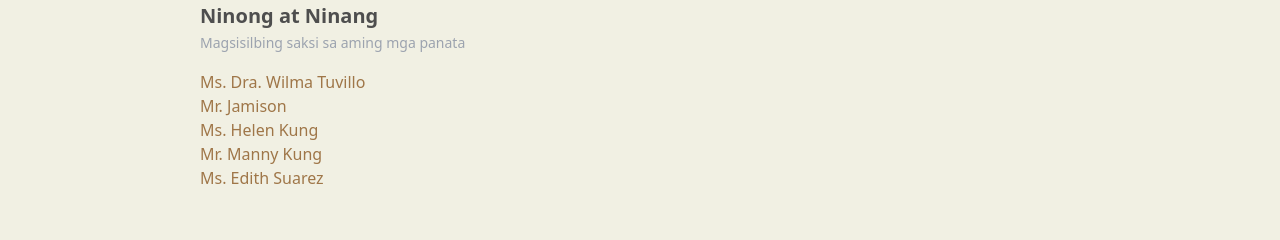
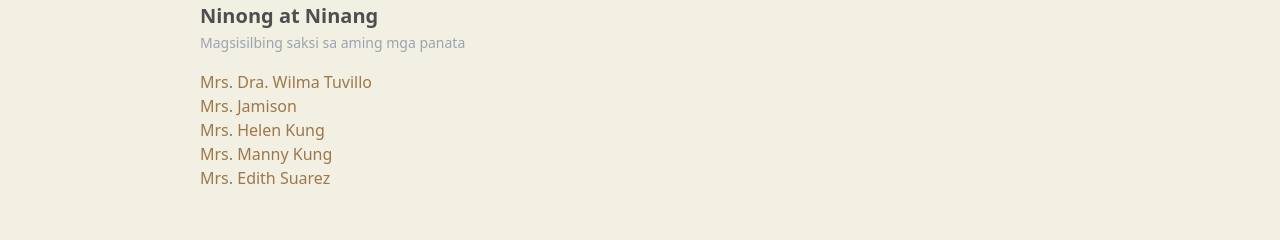
Before and after one commit to bherthchavez/wedding_site, a React (Vite) app: page / in a window 1280 px wide. Shown: the part 3325-3565 px from the top of the page. Built offline with nearby package versions, Linux system fonts and the light colour scheme; a web font is replaced by a local one.

Commit message:
Update Entourage.jsx

```diff
--- a/src/components/Entourage.jsx
+++ b/src/components/Entourage.jsx
@@ -65,11 +65,11 @@ const Entourage = () => {
                         <div className="flex flex-col justify-start items-start ">
                             <div className="text-left ">
                                 <div className="my-2 text-[#9f7648] text-base font-medium">
-                                    <h2 className="">Ms. Dra. Wilma Tuvillo</h2>
-                                    <h2 className="">Mr. Jamison</h2>
-                                    <h2 className="">Ms. Helen Kung</h2>
-                                    <h2 className="">Mr. Manny Kung</h2>
-                                    <h2 className="">Ms. Edith Suarez</h2>
+                                    <h2 className="">Mrs. Dra. Wilma Tuvillo</h2>
+                                    <h2 className="">Mrs. Jamison</h2>
+                                    <h2 className="">Mrs. Helen Kung</h2>
+                                    <h2 className="">Mrs. Manny Kung</h2>
+                                    <h2 className="">Mrs. Edith Suarez</h2>
                                     {/* <p className="text-xs sm:text-base text-gray-400">Ang Ina</p> */}
                                 </div>
                             </div>
```
